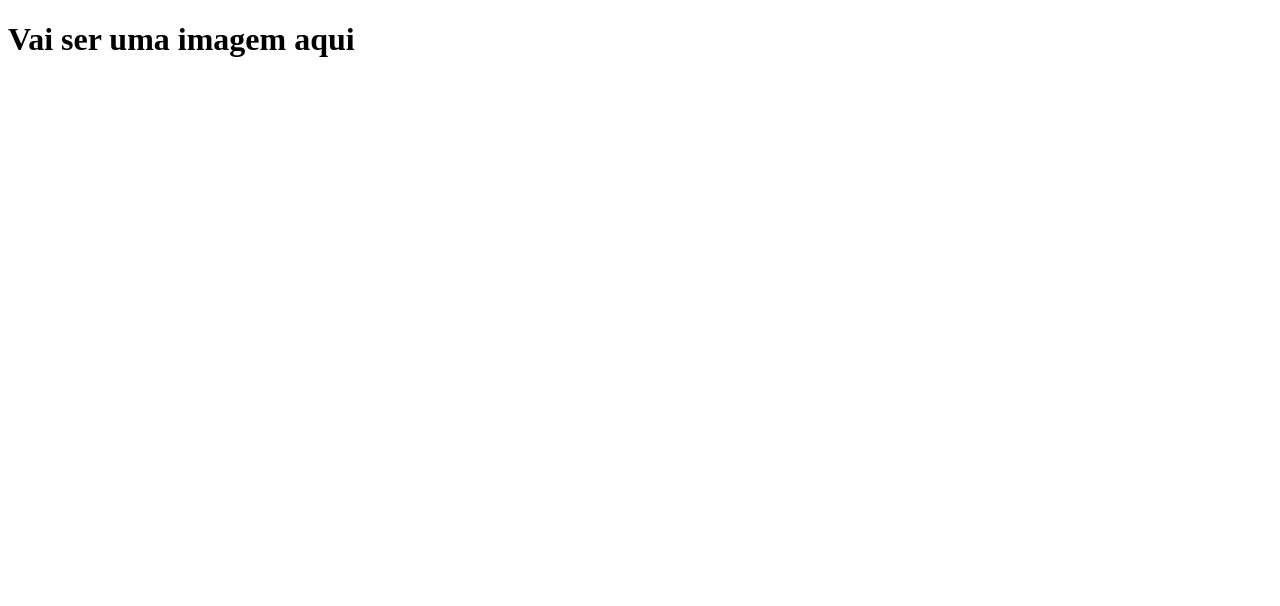
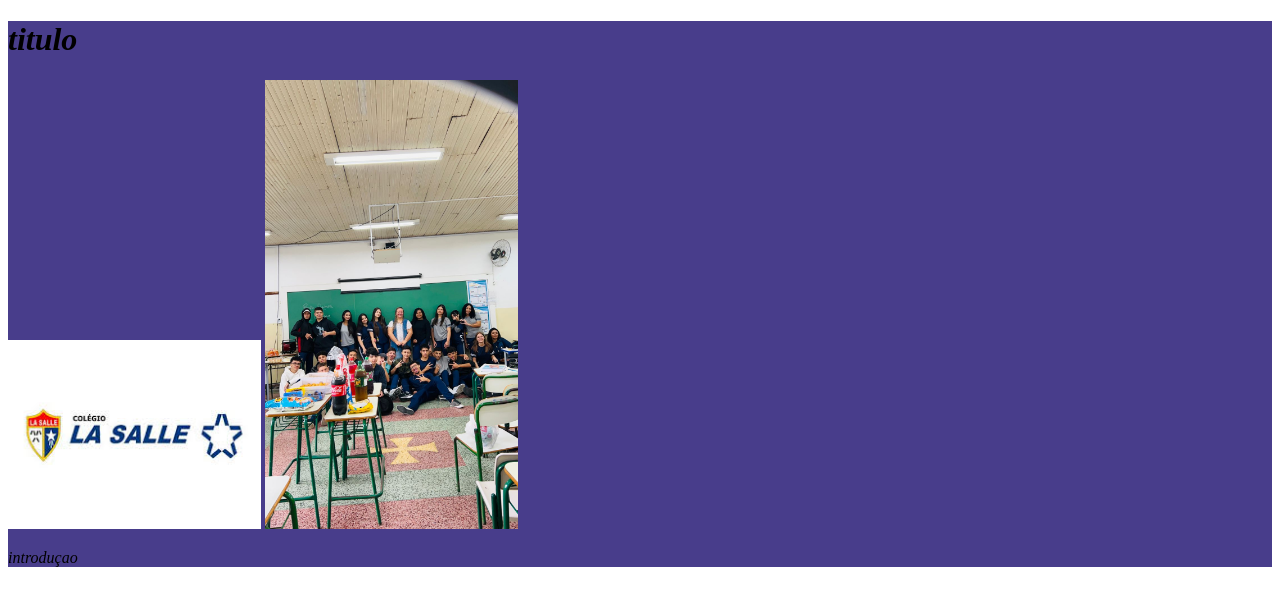
Before and after one commit to gustavolorenzi/os-guri-do-citioloco, a plain HTML site: page index.html in a window 1280 px wide. Drawn offline with Linux system fonts and the light colour scheme.

Commit message:
Add files via upload

```diff
--- a/index.html
+++ b/index.html
@@ -4,10 +4,16 @@
     <meta charset="UTF-8">
     <meta name="viewport" content="width=device-width, initial-scale=1.0">
     <title>Document</title>
+    <link rel="stylesheet" href="style.css">
 </head>
+
 <body>
-    <h1>Vai ser uma imagem aqui</h1>
-
+ <header>
+    <h1>titulo</h1>
+    <img src="download.jpeg" alt="">
+    <img src="5490ecba-6b34-45e2-9fb1-76eace140ad4.jpeg" alt="">
+    <p>introduçao</p>
+ </header>
 
 </body>
 </html>
--- a/style.css
+++ b/style.css
@@ -0,0 +1,8 @@
+header {
+    background-color: darkslateblue;
+    font-style: italic;
+
+}
+img{
+    width: 20%;
+}
```
Also changed, not shown: 5490ecba-6b34-45e2-9fb1-76eace140ad4.jpeg (added), download.jpeg (added).
